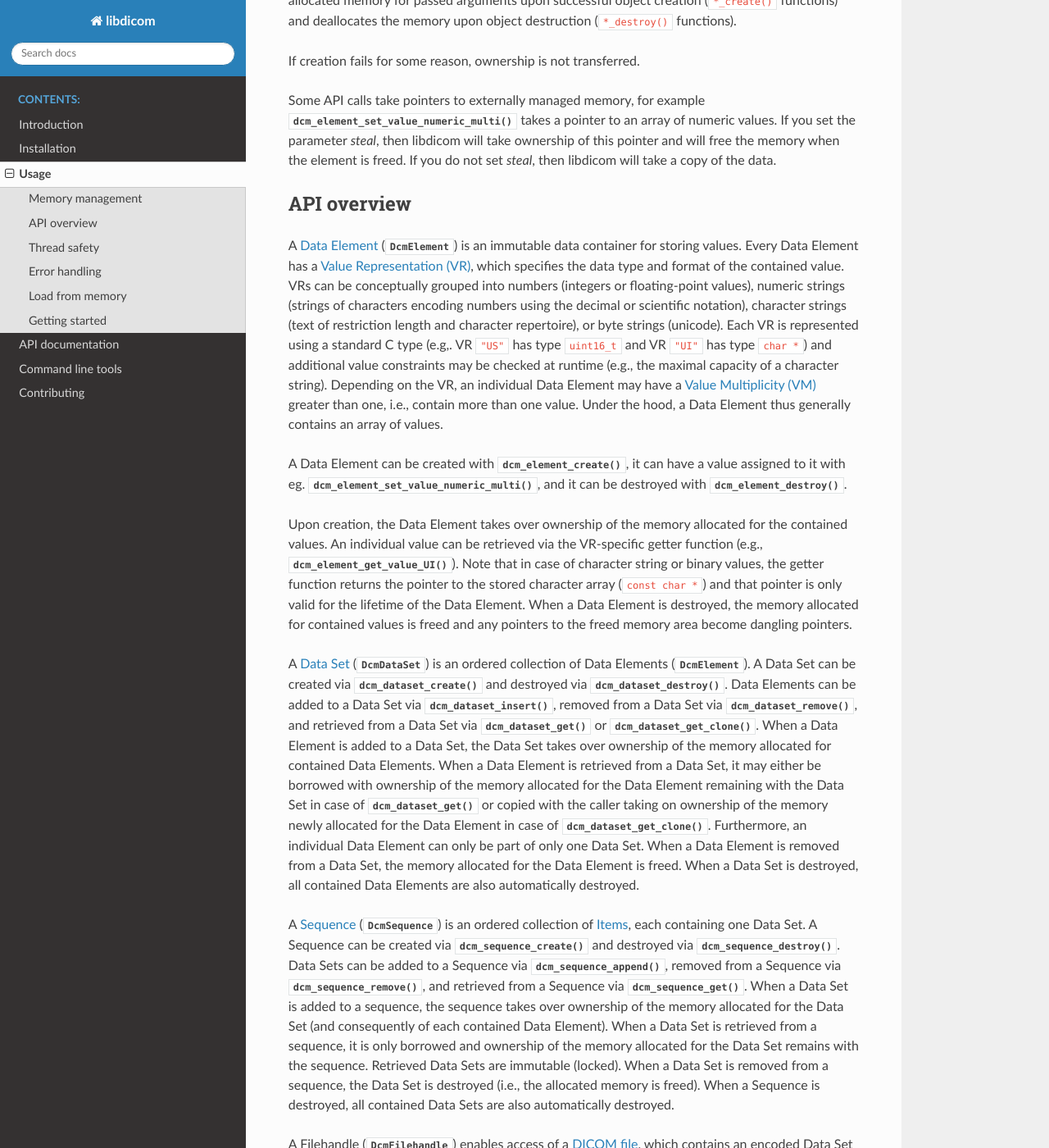
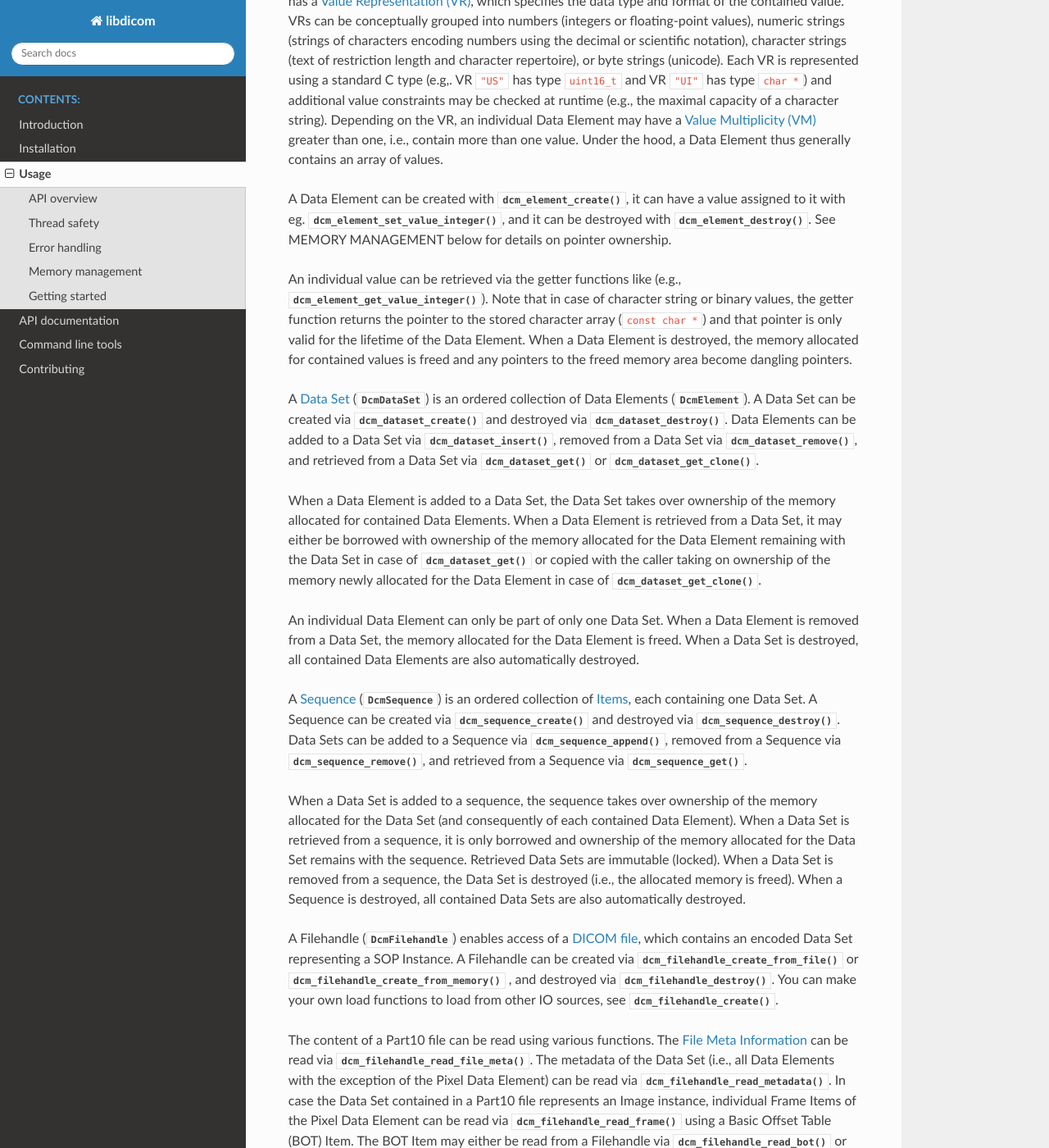
Before and after one commit to ImagingDataCommons/libdicom, a Sphinx documentation site: the page built from doc/source/usage.rst, in a window 1280 px wide and 1400 px high, scrolled down 251 px. Shown: the whole window at 82% size. Built offline with Sphinx 7.4.7 and the Read the Docs theme 2.0.0, drawn with Linux system fonts in a browser that asks for light colours; some of the changed text lies outside the part shown.

Commit message:
improve string memory handling, update docs

```diff
--- a/doc/source/usage.rst
+++ b/doc/source/usage.rst
@@ -1,22 +1,5 @@
 Usage
 -----
-
-Memory management
-+++++++++++++++++
-
-Each data structure (Data Element, Data Set, Sequence, Frame Item,
-etc.) takes over ownership of allocated memory for passed arguments upon
-successful object creation (``*_create()`` functions) and deallocates the
-memory upon object destruction (``*_destroy()`` functions).
-
-If creation fails for some reason, ownership is not transferred.
-
-Some API calls take pointers to externally managed memory, for example
-:c:func:`dcm_element_set_value_numeric_multi()` takes a pointer to an array of
-numeric values. If you set the parameter `steal`, then libdicom will take
-ownership of this pointer and will free the memory when the element is freed.
-If you do not set `steal`, then libdicom will take a copy of the data.
-
 
 API overview
 ++++++++++++
@@ -36,18 +19,18 @@
 at runtime (e.g., the maximal capacity of a character string).  Depending
 on the VR, an individual Data Element may have a `Value Multiplicity (VM)
 <http://dicom.nema.org/medical/dicom/current/output/chtml/part05/sect_6.4.html>`_
-greater than one, i.e., contain more than one value.  Under the
-hood, a Data Element thus generally contains an array of values.
+greater than one, i.e., contain more than one value.  Under the hood,
+a Data Element thus generally contains an array of values.
 
 A Data Element can be created with :c:func:`dcm_element_create()`, it can have
 a value assigned to it with eg.
-:c:func:`dcm_element_set_value_numeric_multi()`, and it can be destroyed with
-:c:func:`dcm_element_destroy()`.
+:c:func:`dcm_element_set_value_integer()`, and it can be destroyed with
+:c:func:`dcm_element_destroy()`. See MEMORY MANAGEMENT below for details on
+pointer ownership.
 
-Upon creation, the Data Element
-takes over ownership of the memory allocated for the contained values.
-An individual value can be retrieved via the VR-specific getter function
-(e.g., :c:func:`dcm_element_get_value_UI()`).  Note that in case of character
+An individual value can be retrieved via the getter functions like
+(e.g., :c:func:`dcm_element_get_value_integer()`).  Note that in case of
+character
 string or binary values, the getter function returns the pointer to the
 stored character array  (``const char *``) and that pointer is only valid
 for the lifetime of the Data Element.  When a Data Element is destroyed,
@@ -62,17 +45,20 @@
 :c:func:`dcm_dataset_destroy()`.  Data Elements can be added to a
 Data Set via :c:func:`dcm_dataset_insert()`, removed from a Data Set
 via :c:func:`dcm_dataset_remove()`, and retrieved from a Data Set via
-:c:func:`dcm_dataset_get()` or :c:func:`dcm_dataset_get_clone()`.  When a
-Data Element is added to a Data Set, the Data Set takes over ownership
+:c:func:`dcm_dataset_get()` or :c:func:`dcm_dataset_get_clone()`.
+
+When a Data Element is added to a Data Set, the Data Set takes over ownership
 of the memory allocated for contained Data Elements.  When a Data Element
 is retrieved from a Data Set, it may either be borrowed with ownership of
 the memory allocated for the Data Element remaining with the Data Set in
 case of :c:func:`dcm_dataset_get()` or copied with the caller taking on
 ownership of the memory newly allocated for the Data Element in case of
-:c:func:`dcm_dataset_get_clone()`.  Furthermore, an individual Data Element
-can only be part of only one Data Set.  When a Data Element is removed from a
-Data Set, the memory allocated for the Data Element is freed.  When a Data Set
-is destroyed, all contained Data Elements are also automatically destroyed.
+:c:func:`dcm_dataset_get_clone()`.
+
+An individual Data Element can only be part of only one Data Set.  When a
+Data Element is removed from a Data Set, the memory allocated for the Data
+Element is freed.  When a Data Set is destroyed, all contained Data Elements
+are also automatically destroyed.
 
 A `Sequence
 <http://dicom.nema.org/medical/dicom/current/output/chtml/part05/chapter_3.html#glossentry_SequenceOfItems>`_
@@ -83,22 +69,27 @@
 :c:func:`dcm_sequence_destroy()`.  Data Sets can be added to a Sequence
 via :c:func:`dcm_sequence_append()`, removed from a Sequence via
 :c:func:`dcm_sequence_remove()`, and retrieved from a Sequence via
-:c:func:`dcm_sequence_get()`.  When a Data Set is added to a sequence,
-the sequence takes over ownership of the memory allocated for the Data Set
-(and consequently of each contained Data Element).  When a Data Set is
-retrieved from a sequence, it is only borrowed and ownership of the memory
-allocated for the Data Set remains with the sequence.  Retrieved Data Sets
-are immutable (locked).  When a Data Set is removed from a sequence, the
-Data Set is destroyed (i.e., the allocated memory is freed).  When a Sequence
-is destroyed, all contained Data Sets are also automatically destroyed.
+:c:func:`dcm_sequence_get()`.
+
+When a Data Set is added to a sequence, the sequence takes over ownership of
+the memory allocated for the Data Set (and consequently of each contained
+Data Element).  When a Data Set is retrieved from a sequence, it is only
+borrowed and ownership of the memory allocated for the Data Set remains
+with the sequence.  Retrieved Data Sets are immutable (locked).  When a
+Data Set is removed from a sequence, the Data Set is destroyed (i.e., the
+allocated memory is freed).  When a Sequence is destroyed, all contained
+Data Sets are also automatically destroyed.
 
 A Filehandle (:c:type:`DcmFilehandle`) enables access of a `DICOM file
 <http://dicom.nema.org/medical/dicom/current/output/chtml/part10/chapter_3.html#glossentry_DICOMFile>`_,
 which contains an encoded Data Set representing a SOP Instance.
 A Filehandle can be created via :c:func:`dcm_filehandle_create_from_file()`
-and destroyed via :c:func:`dcm_filehandle_destroy()`, which open a
-Part10 file stored on disk and closes it, respectively.  The content of
-a Part10 file can be read using various functions.  The `File Meta Information
+or :c:func:`dcm_filehandle_create_from_memory()` , and destroyed via
+:c:func:`dcm_filehandle_destroy()`.  You can make your own load functions
+to load from other IO sources, see :c:func:`dcm_filehandle_create()`.
+
+The content of a Part10 file can be read
+using various functions.  The `File Meta Information
 <http://dicom.nema.org/medical/dicom/current/output/chtml/part10/chapter_3.html#glossentry_FileMetaInformation>`_
 can be read via :c:func:`dcm_filehandle_read_file_meta()`.  The metadata
 of the Data Set (i.e., all Data Elements with the exception of the Pixel
@@ -170,13 +161,44 @@
         return 0;
     }
 
-Load from memory
-++++++++++++++++
+Memory management
++++++++++++++++++
 
-As well as :c:func:`dcm_filehandle_create_from_file()`, there's
-:c:func:`dcm_filehandle_create_from_memory()` to make a DcmFilehandle from
-a memory area containing a DICOM image. You can make your own load functions
-to load from other IO sources, see :c:func:`dcm_filehandle_create()`.
+libdicom objects (Data Element, Data Set, Sequence, Frame Item, etc.) can
+contain references to other libdicom objects. For example, you can set a
+sequence as the value of an element like this:
+
+.. code-block:: c
+
+    if (!dcm_element_set_value_sequence(error, element, sequence)) {
+        handle error;
+    }
+
+If this function succeeeds, ownership of the sequence object passes to the
+element, ie. when the element is destroyed, the sequence will also be
+destroyed.
+
+If this function fails, ownership does not transfer.
+
+libdicom objects can also contain references to datastructures allocated by
+other programs, for example, arrays of numeric values.
+
+.. code-block:: c
+
+    int *values = pointer to array of integers;
+    uint32_t vm = number of ints in array;
+    if( !dcm_element_set_value_numeric_multi(error,
+                                             element,
+                                             values,
+                                             vm,
+                                             true)) {
+      handle error;
+    }
+
+The final parameter, `steal` sets whether ownership of the pointer to the
+array should be "stolen" by libdicom. If it is true, then libdicom will use
+:c:func:`free()` to free the array when the element is freed. If it is false,
+libdiom will take a copy of the array.
 
 Getting started
 +++++++++++++++
@@ -207,6 +229,7 @@
             dcm_filehandle_destroy(filehandle);
             return 1;
         }
+
         dcm_dataset_print(metadata, 0);
 
         dcm_filehandle_destroy(filehandle);
```
Also changed, not shown: 5 other files.
